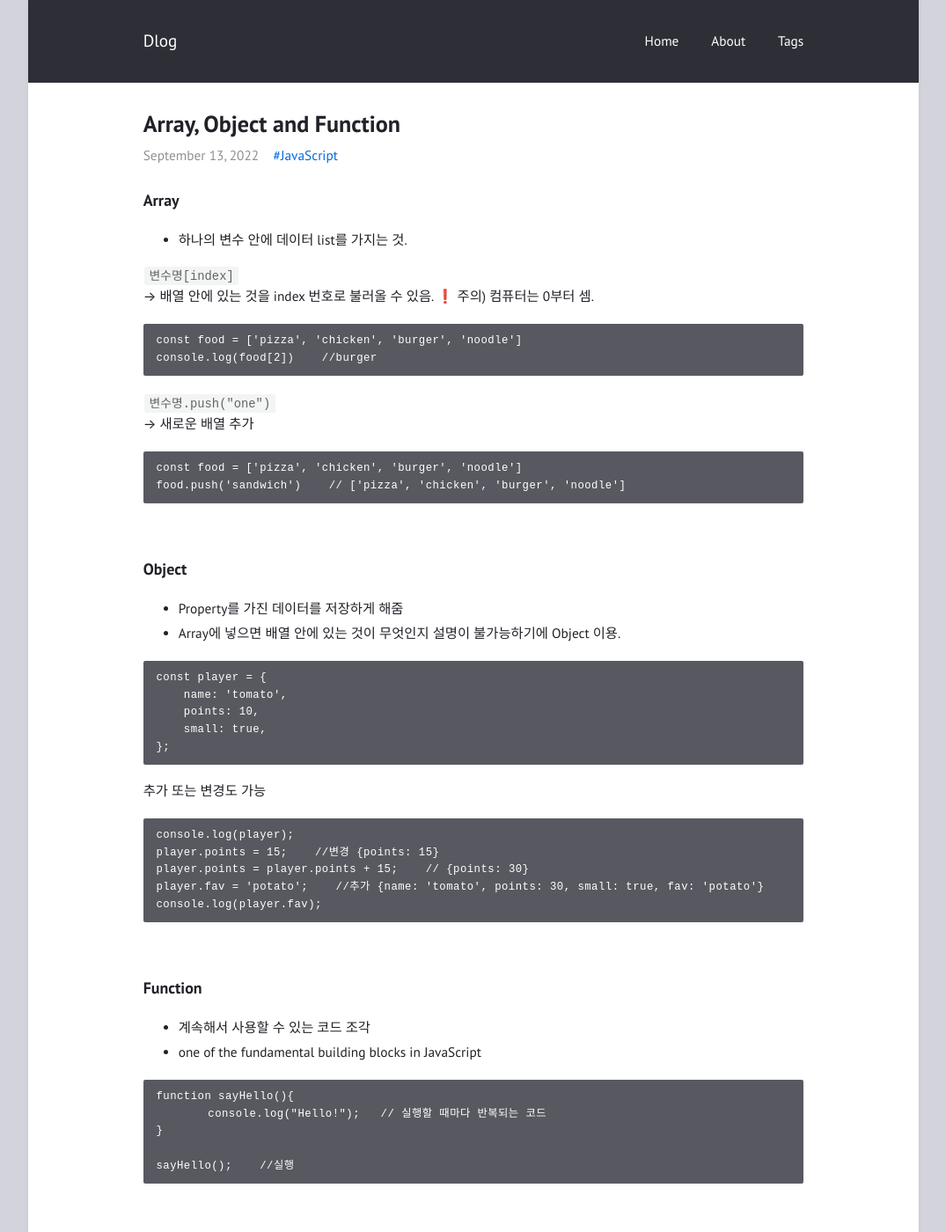
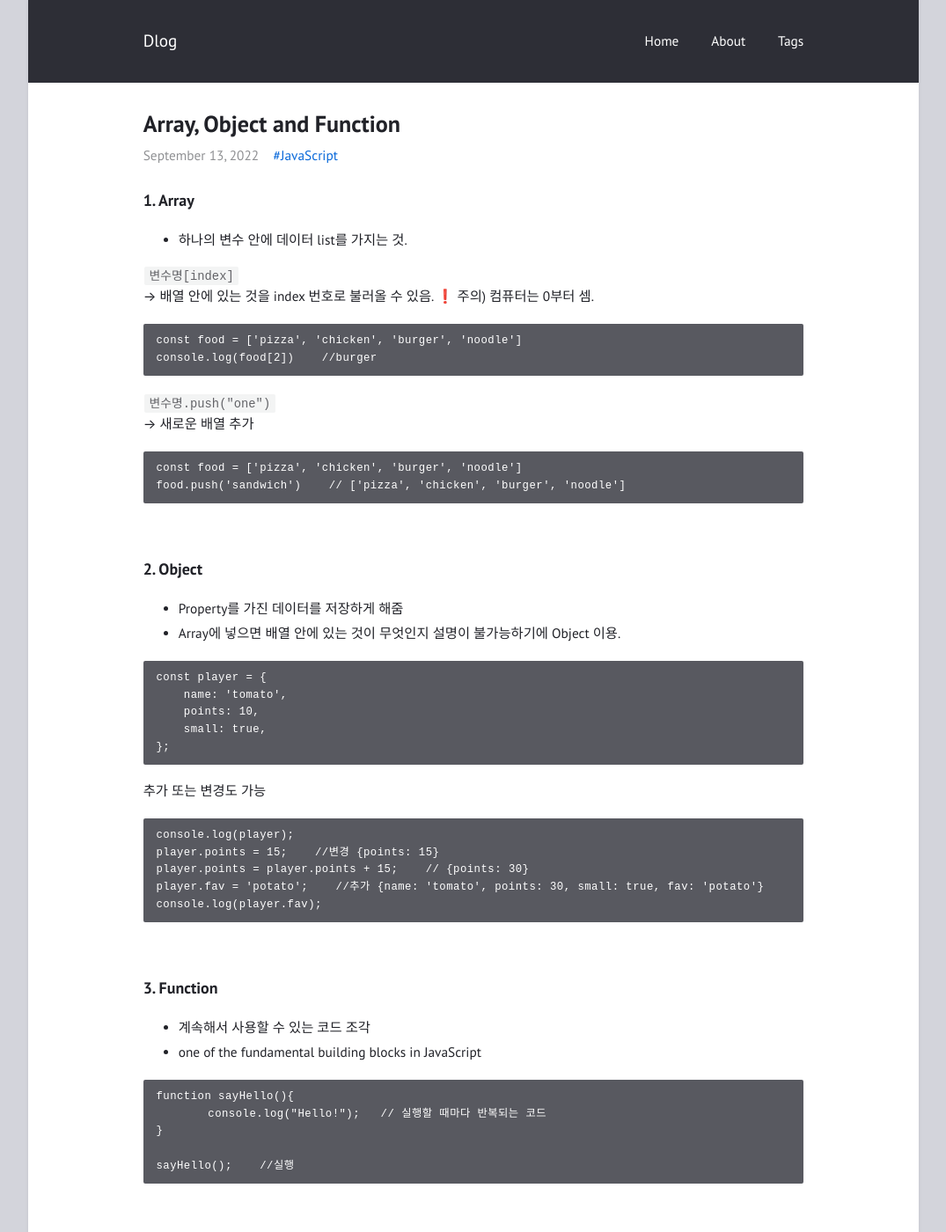
Before and after one commit to feb-dain/feb-dain.github.io, a Jekyll site: the page built from _posts/2022-09-13-array-object-and-function.md, in a window 1280 px wide and 1400 px high. Shown: the whole window at 88% size, without its empty margins (102-1177 px from the left). Built offline with Jekyll 4.4.1, drawn with Linux system fonts in a browser that asks for light colours; comment, search, counter and statistics services are not loaded; some of the changed text lies outside the part shown.

Commit message:
Update 2022-09-13-array-object-and-function.md

```diff
--- a/_posts/2022-09-13-array-object-and-function.md
+++ b/_posts/2022-09-13-array-object-and-function.md
@@ -4,7 +4,7 @@ layout: post
 tags: JavaScript
 ---
 
-### Array
+### 1. Array
 - 하나의 변수 안에 데이터 list를 가지는 것.
 
 `변수명[index]`<br>
@@ -28,7 +28,7 @@ food.push('sandwich')    // ['pizza', 'chicken', 'burger', 'noodle']
 
 <br>
 
-### Object
+### 2. Object
 - Property를 가진 데이터를 저장하게 해줌<br>
 - Array에 넣으면 배열 안에 있는 것이 무엇인지 설명이 불가능하기에 Object 이용.<br>
 
@@ -51,7 +51,7 @@ console.log(player.fav);
 
 <br>
 
-### Function
+### 3. Function
 - 계속해서 사용할 수 있는 코드 조각
 - one of the fundamental building blocks in JavaScript<br>
 
```
Also changed, not shown: other parts of _posts/2022-09-13-array-object-and-function.md (+1 -1 lines).
